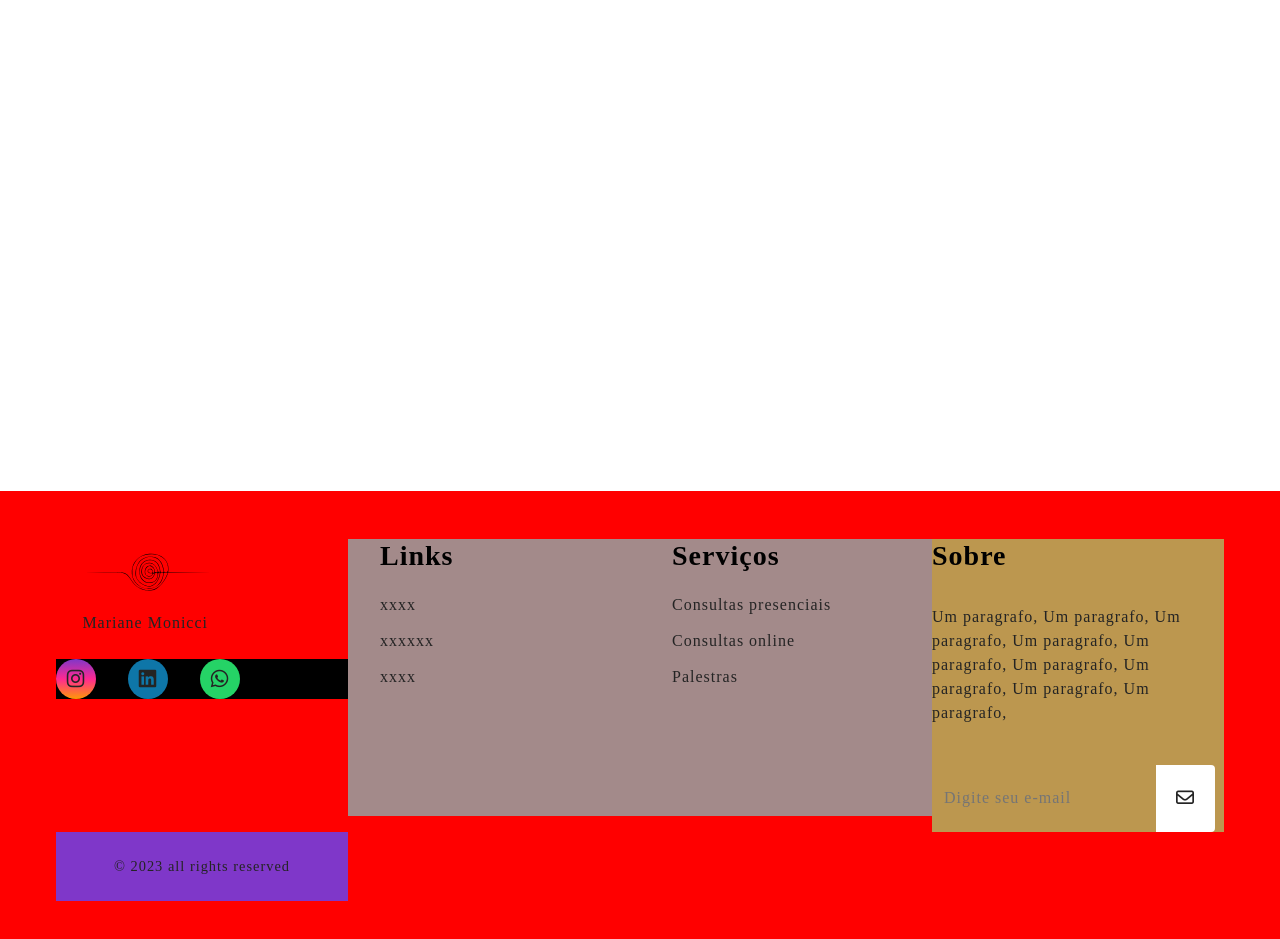
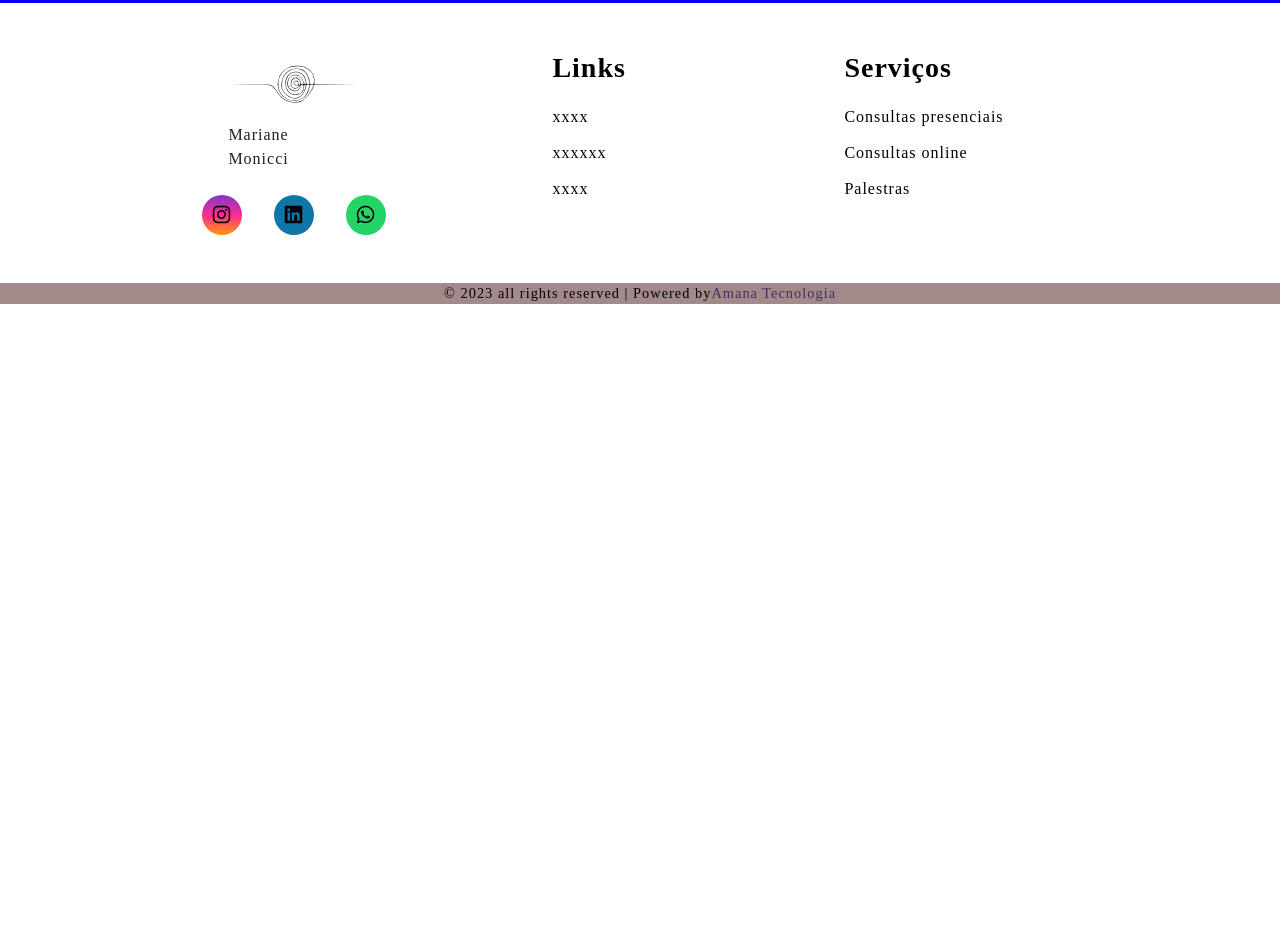
Before and after one commit to AmanaTecnologia/Psico-Mariane, a plain HTML site: page index.html in a window 1280 px wide. Shown: the part 3460-4399 px from the top of the page. After the commit the page ends 4000 px from the top, so only its background shows below. Drawn offline with nearby package versions, Linux system fonts and the light colour scheme; a web font is replaced by a local one.

Commit message:
footer terminado(temporariamente)

```diff
--- a/index.html
+++ b/index.html
@@ -8,8 +8,6 @@
     <link rel="preconnect" href="https://fonts.googleapis.com">
     <link rel="preconnect" href="https://fonts.gstatic.com" crossorigin>
     <link href="https://fonts.googleapis.com/css2?family=Ysabeau+Office&display=swap" rel="stylesheet">
-    <meta charset="utf-8">
-    <meta name="viewport" content="width=device-width, initial-scale=1">
     <title>Psicologa Mariane Monicci</title>
     <link rel="icon" href="imagens/aspiralBranco.svg" type="image/svg">
     <link rel="shortcut icon" href="imagens/aspiralBranco.svg" type="image/svg">
@@ -25,7 +23,8 @@
     <header id="header">
         <div class="container">
             <div class="flex">
-                <a href="index.html"><img src="imagens/Mariane Monici (1).svg" style="width: 12rem; margin-bottom: 1rem;"></a>
+                <a href="index.html"><img src="imagens/Mariane Monici (1).svg"
+                        style="width: 12rem; margin-bottom: 1rem;"></a>
                 <nav>
                     <ul>
                         <li><a href="#">Início</a></li>
@@ -34,7 +33,8 @@
                 </nav><!--nav-->
 
                 <div class="btn-contato">
-                    <a href="https://api.whatsapp.com/send?phone=5512997840397&text=Gostaria de marcar uma consulta." target="_blank"><button>Marque sua consulta</button></a>
+                    <a href="https://api.whatsapp.com/send?phone=5512997840397&text=Gostaria de marcar uma consulta."
+                        target="_blank"><button>Marque sua consulta</button></a>
                 </div>
             </div><!--Flex-->
         </div><!--container-->
@@ -45,8 +45,6 @@
 
     <div class="wrapper"> <!--"pacote"-->
         <main>
-
-
             <section class="module content">
                 <div class="container">
                     <h2>Qualquer texto aqui...</h2>
@@ -79,8 +77,8 @@
 
             </section>
 
-            <section class="module content" style="background-color: blue;">
-                <div class="container" style="background-color: rgb(246, 12, 12);">
+            <section class="module content" style="border: 3px solid rgb(0, 0, 255);">
+                <div class="container" style="border: 3px solid red;">
                     <h2>Qualquer texto aqui...</h2>
                     <p>Lorem ipsum dolor sit amet consectetur adipisicing elit. Explicabo soluta at delectus, recusandae
                         perferendis obcaecati! Sequi, quisquam fugit, aperiam dicta, natus reiciendis illum consequatur
@@ -96,22 +94,25 @@
     </div>
 
 
-    <footer id="footer_content">
+    <footer>
+        <div id="footer_content">
             <div id="footer_contacts">
                 <h1><img src="imagens/espiral.svg" alt="" width="150px"></h1>
                 <p>Mariane Monicci</p>
 
                 <div id="footer_social_media">
-                <a href="https://www.instagram.com/psimarianemonici/" target="_blank" class="footer-link" id="instagram">
+                    <a href="https://www.instagram.com/psimarianemonici/" target="_blank" class="footer-link"
+                        id="instagram">
                         <i class="fa-brands fa-instagram"></i>
                     </a>
 
-                <a href="https://www.linkedin.com/in/marianemonicisimoes/" target="_blank" class="footer-link" id="LinkedIn">
+                    <a href="https://www.linkedin.com/in/marianemonicisimoes/" target="_blank" class="footer-link"
+                        id="LinkedIn">
                         <i class="fa-brands fa-linkedin"></i>
                     </a>
 
-                <a href="https://api.whatsapp.com/send?phone=5512997840397&text=Gostaria de saber mais." target="_blank"
-                    class="footer-link" id="whatsapp">
+                    <a href="https://api.whatsapp.com/send?phone=5512997840397&text=Gostaria de saber mais."
+                        target="_blank" class="footer-link" id="whatsapp">
                         <i class="fa-brands fa-whatsapp"></i>
                     </a>
                 </div>
@@ -146,30 +147,15 @@
                     <a href="#" class="footer-link">Palestras</a>
                 </li>
             </ul>
-
-        <div id="footer_subscribe">
-            <h3>Sobre</h3>
-            <p>Um paragrafo, Um paragrafo, Um paragrafo, Um paragrafo, Um paragrafo, Um paragrafo, Um paragrafo, Um
-                paragrafo, Um paragrafo,
-            </p>
-            <div id="input_group">
-                <form>
-                    <input type="email" placeholder="Digite seu e-mail" id="email">
-                </form>
-                <button>
-                    <i class="fa-regular fa-envelope"></i>
-                </button>
-            </div>
-
         </div>
 
         <div id="footer_copyright">
             <!--simbolo de copyrigth atráves desse código abaixo-->
             &#169
-            2023 all rights reserved
+            2023 all rights reserved | Powered by <a target="_blank" style="text-decoration: none; color:#402f5c"
+            href="https://amanatecnologia.com.br/">Amana Tecnologia</a>
         </div>
     </footer>
-
 </body>
 
 </html>
--- a/style.css
+++ b/style.css
@@ -1,7 +1,6 @@
 body{
     margin: 0;
     padding: 0;
-    color: #242424;
     font-family: sans-serif;
     /*Essas duas abaixo servirá para o container ajustar quebrando a linha do texto, caso precise*/
     word-wrap: break-word;
@@ -122,7 +121,6 @@ h1,h2,h3,h4,h5,h6{
 
 main{
     display: block;
-    background-color: #ea0808;
 }
 
 .container{
@@ -218,7 +216,7 @@ section.module.parallax h1{
 
 footer{
     width: 100%;
-    color: var(--main-neutral-30);
+    color: rgb(32, 29, 29);
 }
 
 .footer-link{
@@ -226,14 +224,18 @@ footer{
 }
 
 #footer_content{
-    background-color: red;
     display: grid; /*Distribuindo o conteúdo em 4 colunas*/
     grid-template-columns: repeat(4,1fr); /*especificando que queremos 4 colunas*/
     padding: 3rem 3.5rem;
-    margin-top: 500px;
 
 }
+
 /*Alterações na primeira coluna*/
+#footer_contacts{
+    margin-left: 50%;
+    margin-top: 0;
+}
+
 #footer_contacts h1 {
     margin-bottom: 0.75rem;
     margin-left: 1.45rem;
@@ -250,7 +252,8 @@ footer{
     display: flex;
     gap: 2rem;
     margin-top: 1.5rem;
-    background-color: black;
+    /* background-color: black; */
+    width: 200px;
 }
 
 #footer_social_media .footer-link{
@@ -261,7 +264,7 @@ footer{
 
     height: 2.5rem; /*Essa largura e altura é para conseguirmos colocar um background separado para cada ícone*/
     width: 2.5rem;
-    color: var(--main-text-color); /*Cor do ícone*/
+    color: black; /*Cor do ícone*/
     border-radius: 50%;
     transition: all 0.4s; /*transição para quando passar o mouse emcima do icone das midias sociais, ele não mudar a opacidade tão rápido*/
 }
@@ -296,68 +299,30 @@ footer{
     flex-direction: column;
     gap: 0.75rem;
     list-style: none;
-    background-color: #a38a8a;
+    padding: 0;
+    margin-left: 70%;
+    width: 200px;
 }
 
 
 /*mudando a cor dos links que ficam dentro do footer link*/
 .footer-list .footer-link{
-    color: var(--main-neutral-0); /*Alterando a cor da letra, e também iremos adicionar um hover para quando o mouse passar por cima dessas mesmas palavras*/
+    color: black;
 }
 
 .footer-list .footer-link:hover{
-    color: var(--main-text-color);
-    transition: all 0.4s; /*Da mesma forma que a opcaidade, vamos fazer essa mudança de cor ter uma transição suave*/
-}
-
-#footer_subscribe{
-    display: flex;
-    flex-direction: column;
-    gap: 1.5rem;
-    background-color: #BC974F;
-}
-
-#footer_subscribe p{
-    color: var(--main-neutral-0);
-}
-
-/*Customizando a caixa de texto*/
-#input_group{
-    display: flex;
-    align-items: center;
-    background-color: var(--main-neutral-0);
-    border-radius: 4px;
-}
-
-/*Tirando o estilo do input para a visualização das definições acima aparecerem*/
-#input_group input{
-    all: unset;
-    padding: 0.75rem;
-    width: 100%;
-}
-
-#input_group button{
-    background-color: #fff;
-    border: none;
-    color: var(--main-bg-color);
-    padding: 1.25rem;
-    font-size: 1.125rem;
-    height: 100%;
-    border-radius: 0px 4px 4px 0px;
-    cursor: pointer;
-}
-#input_group button:hover{
-    opacity: 0.8;
+    color: #a38a8a;
     transition: all 0.4s;
 }
 
 #footer_copyright{
-    display: flex;
+    display:flex;
     justify-content: center;
+    align-items: center;
     font-size: 0.9rem;
-    padding: 1.5rem;
-    background-color: #7f37c9;
-
+    margin-top: auto;
+    color: black;
+    background-color: #a38a8a;
 }
 
 /*Deixando responsivo*/
```
Lines whose indentation alone changed are shown as unchanged.
